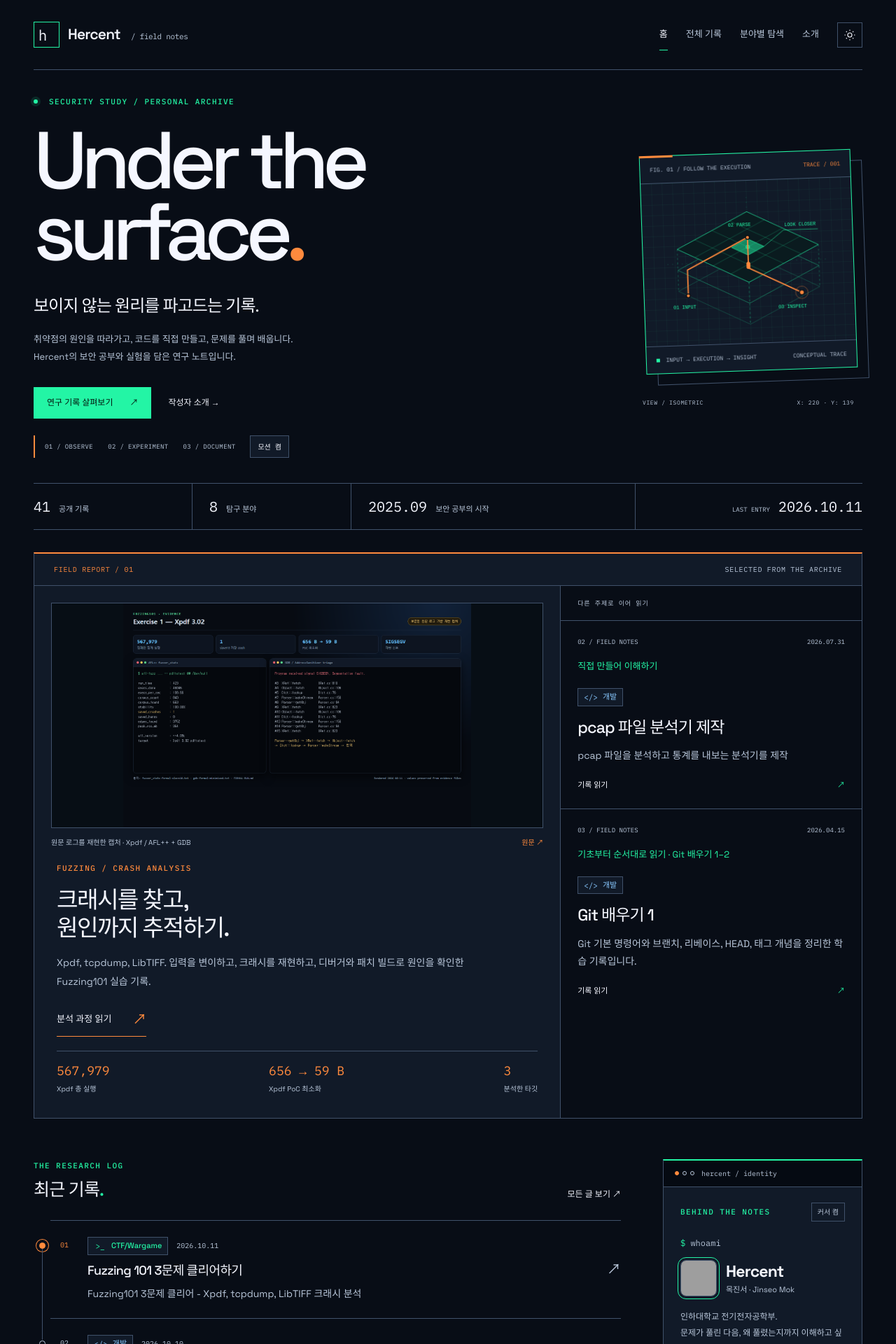
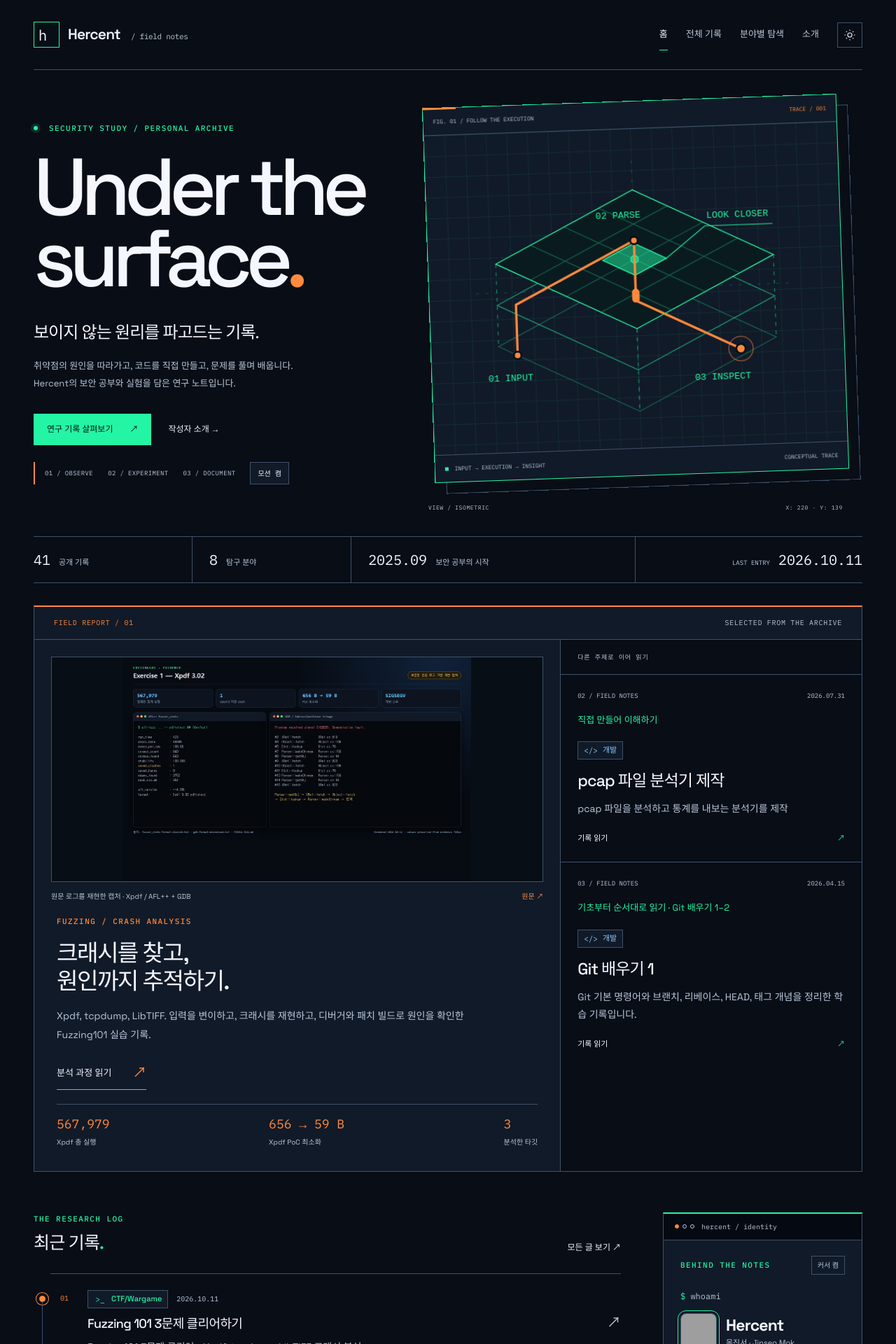
Before and after one commit to katarinabluu-gosegulover/Hercent.github.io, a Jekyll site: the page built from index.html, in a window 1280 px wide. Shown: the top 1920 px of the page at 70% size. Built offline with Jekyll 4.4.1, drawn with Linux system fonts in a browser that asks for light colours; some web fonts are replaced; grey boxes are pictures that could not be loaded.

Commit message:
Fill hero graphic column to close central whitespace

```diff
--- a/_layouts/default.html
+++ b/_layouts/default.html
@@ -15,7 +15,7 @@
   <link rel="preconnect" href="https://fonts.googleapis.com">
   <link rel="preconnect" href="https://fonts.gstatic.com" crossorigin>
   <link href="https://fonts.googleapis.com/css2?family=Space+Grotesk:wght@400;500;600;700&family=IBM+Plex+Mono:wght@400;500;600&family=IBM+Plex+Sans+KR:wght@400;500;600;700&display=swap" rel="stylesheet">
-  <link rel="stylesheet" href="{{ '/assets/research.css' | relative_url }}?v=20261028c">
+  <link rel="stylesheet" href="{{ '/assets/research.css' | relative_url }}?v=20261028d">
   {% if page.nav == 'home' %}<script src="{{ '/assets/ambient.js' | relative_url }}?v=20261028b" defer></script>{% endif %}
   <script src="{{ '/assets/research.js' | relative_url }}?v=20261028c" defer></script>
   {% if page.layout == "post" %}<script src="{{ '/assets/reading.js' | relative_url }}?v=20261021d" defer></script>{% endif %}
--- a/assets/research.css
+++ b/assets/research.css
@@ -511,7 +511,8 @@ code { font-family: var(--mono); }
 }
 .hero-editorial { min-height: 0; padding-top: 36px; padding-bottom: 36px; }
 .hero-editorial h1 { font-size: clamp(68px,9vw,128px); margin-top: 24px; }
-.hero-editorial .analysis-stage { max-width: 520px; justify-self: end; }
+.hero-editorial .analysis-stage { width: 100%; max-width: none; justify-self: stretch; }
+@media (min-width: 761px) and (max-width: 1050px) { .hero-editorial .analysis-stage { grid-column: 7/-1; margin-left: -16px; } }
 .hero-editorial .hero-caption { margin-top: 24px; }
 .case-editorial { margin-top: 32px; }
 .case-editorial .case-evidence img { height: auto; max-height: 320px; object-fit: contain; }
```
Also changed, not shown: tests/smoke.cjs (+13 -0 lines).
